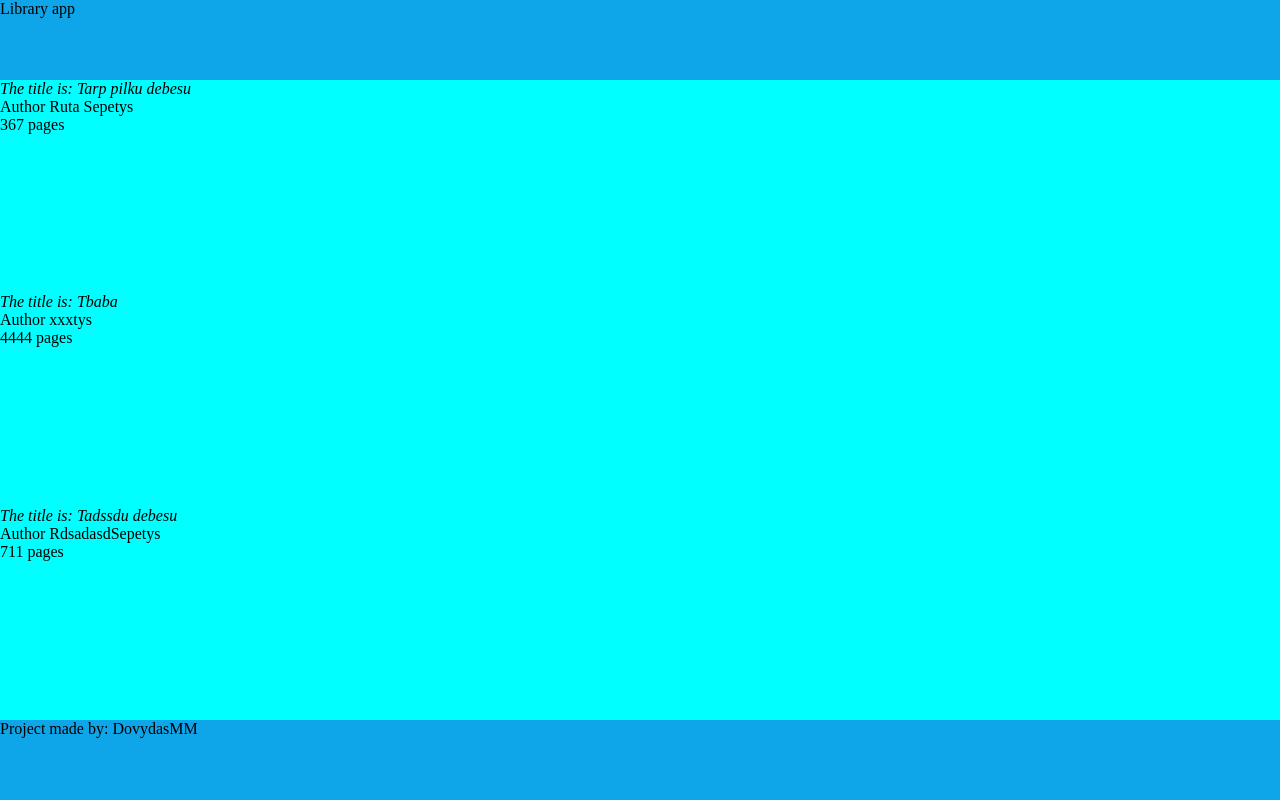
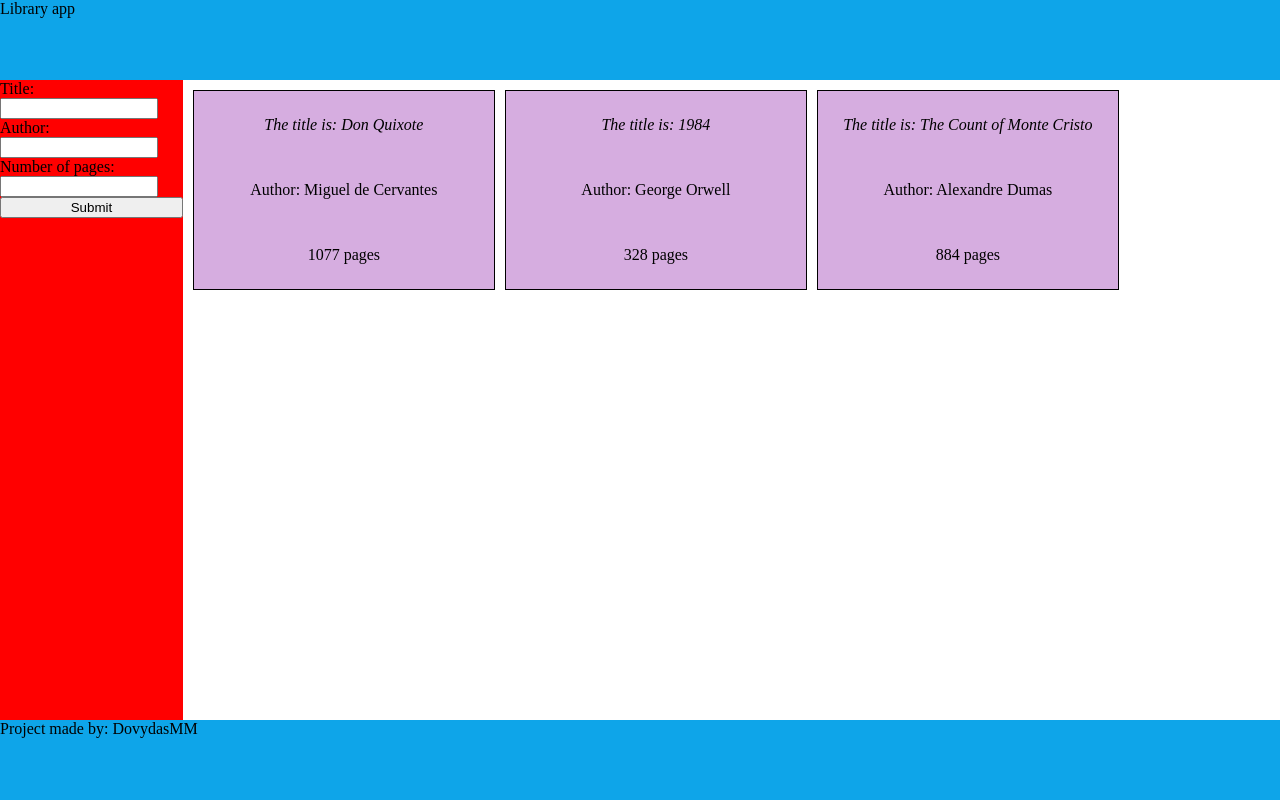
Before and after one commit to DovydasMM/library, a plain HTML site: page index.html in a window 1280 px wide. Drawn offline with Linux system fonts and the light colour scheme.

Commit message:
Added sidebar with book addition

```diff
--- a/index.html
+++ b/index.html
@@ -10,8 +10,22 @@
 <div class="header">
   Library app
 </div>
+<div class="sidebar">
+  <form id="addBook" onsubmit="return false">
+    <label for="bookTitle">Title:</label>
+    <input type="text" id="bookTitle" required>
+
+    <label for="bookAuthor">Author:</label>
+    <input type="text" id="bookAuthor" required>
+
+    <label for="pageCount">Number of pages:</label>
+    <input type="number" id="pageCount" required>
+    <button type="submit" class="buttonSubmit">Submit</button>
+
+
+  </form>
+</div>
 <div class="container">
-
 </div>
 <div class="footer">
   Project made by: DovydasMM
--- a/script.js
+++ b/script.js
@@ -1,3 +1,5 @@
+const container = document.querySelector(".container");
+const form = document.getElementById('addBook');
 let myLibrary = [];
 
 function Book(title,author, numberOfPages, status) {
@@ -14,47 +16,72 @@ function addBookToLibrary() {
 }
 
 
-let book1 = new Book("Tarp pilku debesu","Ruta Sepetys", 367, "fully read");
-const container = document.querySelector(".container");
+//Function for DOM manipulation. It takes info from
+function cardCreation(title, author, numberOfPages){
+    let card=document.createElement('div');
+    card.classList.add('card')
+
+    //title
+    titleOfBook=document.createElement('div');
+    titleOfBook.classList.add('title')
+    titleOfBook.textContent="The title is: "+ title
+
+    //author
+    authorOfBook=document.createElement('div');
+    authorOfBook.classList.add('author')
+    authorOfBook.textContent="Author: " +author;
+
+    //pages
+    pageCount=document.createElement('div');
+    pageCount.classList.add('pages')
+    pageCount.textContent=numberOfPages + " pages";
+
+    //appending info to cards
+    card.appendChild(titleOfBook)
+    card.appendChild(authorOfBook)
+    card.appendChild(pageCount)
+
+    //appends the created card to the container
+    container.appendChild(card);
+}
+
+const book2 = new Book(" Don Quixote","Miguel de Cervantes", 1077, "not read");
+const book3 = new Book("1984","George Orwell", 328, "fully read");
+const book4 = new Book("The Count of Monte Cristo","Alexandre Dumas", 884, "fully read");
+
+
+myLibrary.push(book2)
+myLibrary.push(book3)
+myLibrary.push(book4)
+
+
+function fillContainer(){
+    for (book in myLibrary){
+        cardCreation(myLibrary[book].title, myLibrary[book].author,myLibrary[book].numberOfPages)
+    }
+}
+fillContainer();
+
+const bookTitle = form.elements['bookTitle']
+const bookAuthor = form.elements['bookAuthor']
+const bookPageCount = form.elements['pageCount']
+
+function addNewBook(){
+    let newBookIndex=myLibrary.length-1;
+    cardCreation(myLibrary[newBookIndex].title, myLibrary[newBookIndex].author,myLibrary[newBookIndex].numberOfPages)
+}
 
 
 
 
 
-function cardCreation(pavad, autorius, psl){
-    let knyga1=document.createElement('div');
-    knyga1.classList.add('card')
+const buttonSubmit = document.querySelector('.buttonSubmit')
+buttonSubmit.addEventListener('click', () => {
+    let newBook = new Book(bookTitle.value, bookAuthor.value, bookPageCount.value)
+    myLibrary.push(newBook);
+    addNewBook();
+    bookTitle.value ='';
+    bookAuthor.value='';
+    bookPageCount.value ='';
 
-    pavadinimas=document.createElement('div');
-    pavadinimas.classList.add('title')
-    pavadinimas.textContent="The title is: "+ pavad
-    knyga1.appendChild(pavadinimas)
-
-    authoriuss=document.createElement('div');
-    authoriuss.classList.add('author')
-    authoriuss.textContent="Author " +autorius;
-    knyga1.appendChild(authoriuss)
-
-    puslapis=document.createElement('div');
-    puslapis.classList.add('puslapiai')
-    puslapis.textContent=psl + " pages";
-    knyga1.appendChild(puslapis)
-    container.appendChild(knyga1);
-}
-
-
-
-const book2 = new Book("Tarp pilku debesu","Ruta Sepetys", 367, "fully read");
-const book3 = new Book("Tbaba","xxxtys", 4444, "fully read");
-const book4 = new Book("Tadssdu debesu","RdsadasdSepetys", 711, "fully read");
-
-
-
-
-
-cardCreation(book2.title,book2.author,book2.numberOfPages)
-cardCreation(book3.title,book3.author,book3.numberOfPages)
-cardCreation(book4.title,book4.author,book4.numberOfPages)
-
-
-console.log(book4.title)
+});
--- a/style.css
+++ b/style.css
@@ -1,6 +1,7 @@
 body {
     display:grid;
     grid-template-rows: 10vh 80vh 10vh;
+    grid-template-columns: 1fr 6fr;
     margin: 0;
     padding:0;
 }
@@ -8,25 +9,60 @@ body {
 .header {
     background-color: #0ea5e9;
     grid-row: 1/2;
+    grid-column: 1/3;
 
 }
 
 .footer{
     background-color: #0ea5e9;
     grid-row: 3/4;
+    grid-column: 1/3;
 }
 
 .container{
     grid-row:2/3;
     display:grid;
+    grid-template-columns: 1fr 1fr 1fr 1fr 1fr;
+    grid-template-rows: repeat(3, 1fr);
+    gap:10px;
+    margin: 10px;
 }
 
 .card{
-width: auto;
+background-color: rgb(214, 173, 224);
+border-style: solid;
+border-width: 1px;
+padding: 25px;
+width:250px;
 height: auto;
-background-color: aqua;
+display: flex;
+flex-direction: column;
+justify-content: center;
+align-content: center;
+text-align: center;
+justify-content: space-between;
 }
 
 .title{
 font-style: italic;
 }
+
+.sidebar{
+    grid-row: 2/3;
+    grid-column: 1/2;
+    background-color: red;
+    display: flex;
+    flex-direction: column;
+    align-content: center;
+}
+
+form{
+    display: flex;
+    flex-direction: column;
+    align-content: center;
+
+}
+
+input{
+    width: 150px;
+}
```
